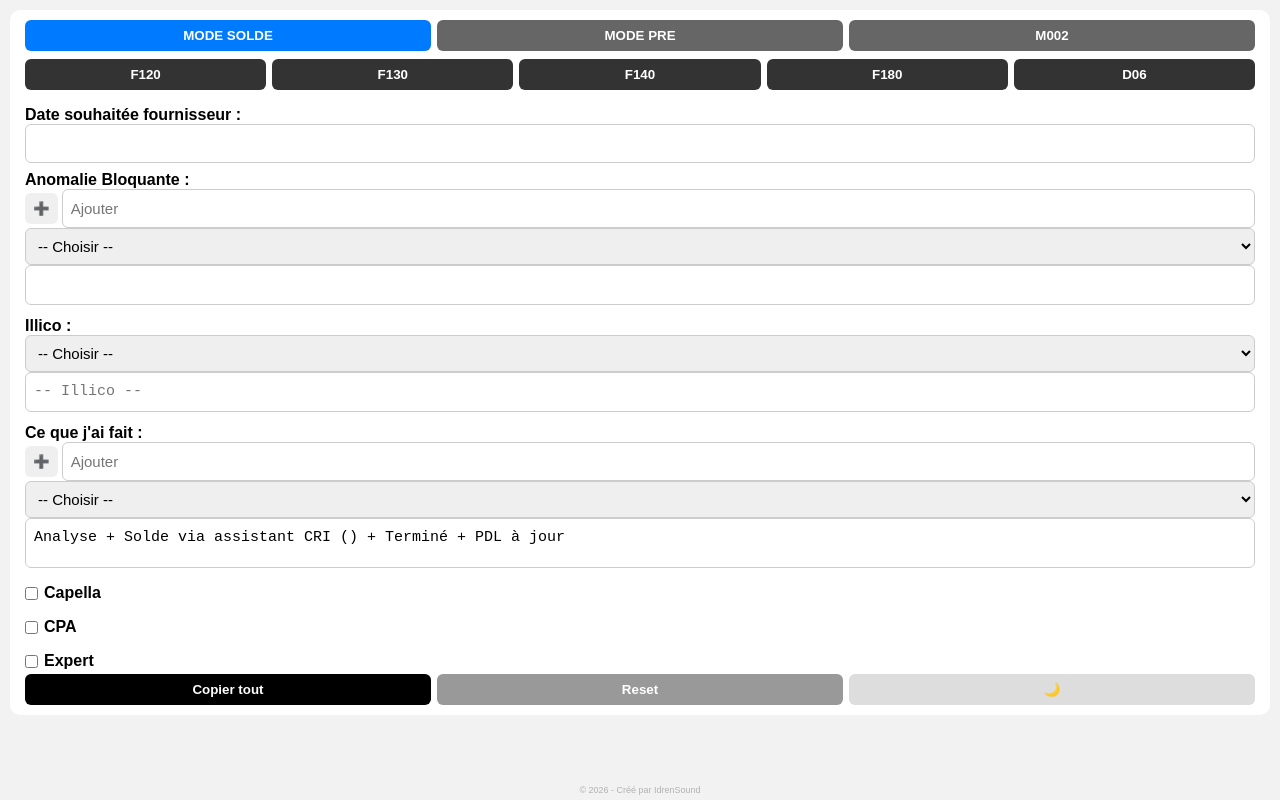
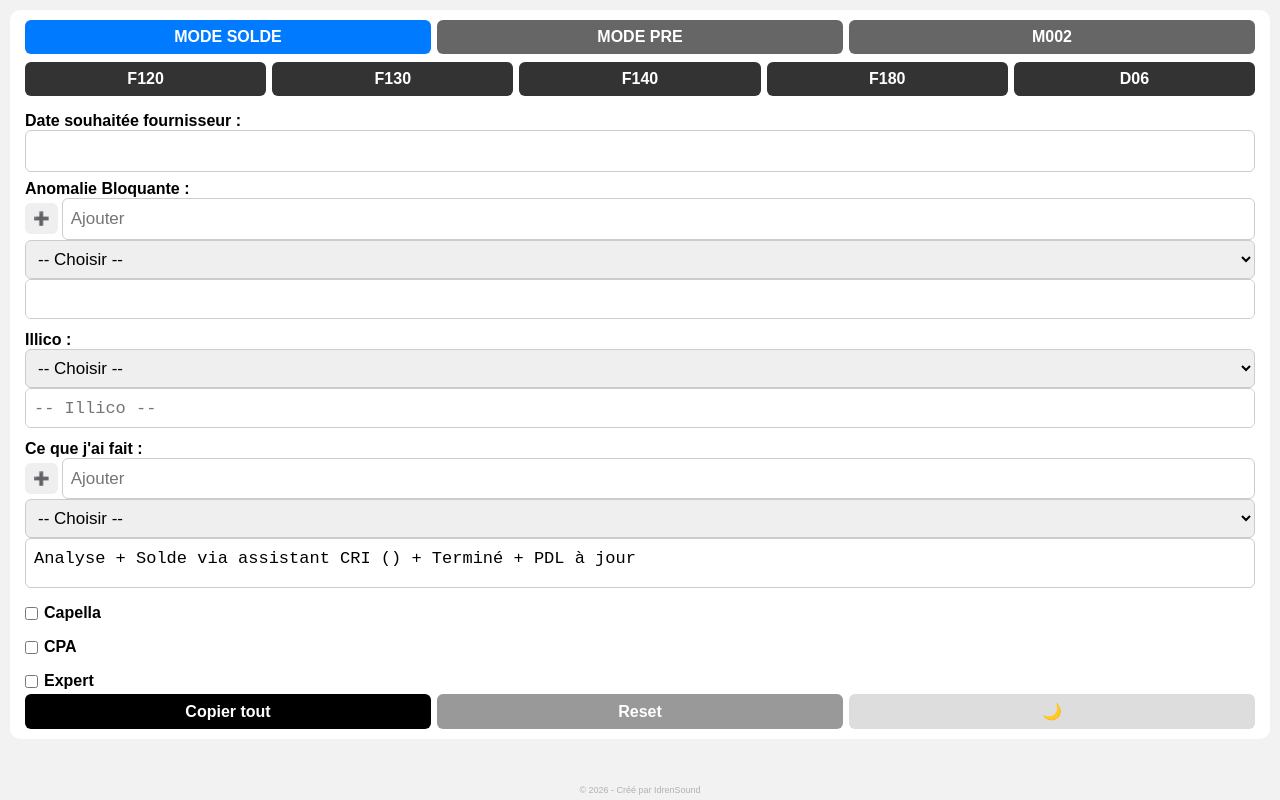
Before and after one commit to IdrenSound/IZITAFF, a plain HTML site: page index.html in a window 1280 px wide. Drawn offline with Linux system fonts and the light colour scheme.

Commit message:
Update index.html

```diff
--- a/index.html
+++ b/index.html
@@ -37,14 +37,14 @@ button {
   transition: 0.3s;
   white-space: pre-wrap;
 }
-.mode { background: #666; color: white; }
-.template { background: #333; color: white; }
+.mode { background: #666; color: white; font-size: 16px; }
+.template { background: #333; color: white; font-size: 16px; }
 .active { background: #007bff !important; }
 label { font-weight: bold; margin-top: 8px; display: block; }
 textarea, input, select {
   width: 100%;
   padding: 8px;
-  font-size: 15px;
+  font-size: 17px;
   line-height: 1.4em;
   border-radius: 6px;
   border: 1px solid #ccc;
@@ -91,9 +91,9 @@ textarea, input, select {
   flex: 1;
 }
 * { box-sizing: border-box; }
-#copyBtn { background: black; color: white; }
-#resetBtn { background: #999; color: white; }
-#darkModeToggle { width: 50px; background: #ddd; }
+#copyBtn { background: black; color: white; font-size: 16px; }
+#resetBtn { background: #999; color: white; font-size: 16px; }
+#darkModeToggle { width: 50px; background: #ddd; font-size: 16px; }
 body.dark { background: #121212; color: #e0e0e0; }
 body.dark .container { background: #1e1e1e; }
 body.dark textarea, body.dark input, body.dark select { background: #2a2a2a; color: white; border: 1px solid #444; }
@@ -157,7 +157,7 @@ body.dark .signature { color: #666; }
   <label>Illico :</label>
   <select id="illicoSelect" onchange="applyIllicoPreset(this.value)">    <option value="">-- Choisir --</option>
     <option value="À jour + Ping OK">À jour + Ping OK</option>
-    <option value=" + Ping KO"> + Ping KO</option>
+    <option value="+ Ping KO">+ Ping KO</option>
     <option value="Historique">Historique</option>
   </select>
   <textarea id="illico" placeholder="-- Illico --"></textarea>
```
